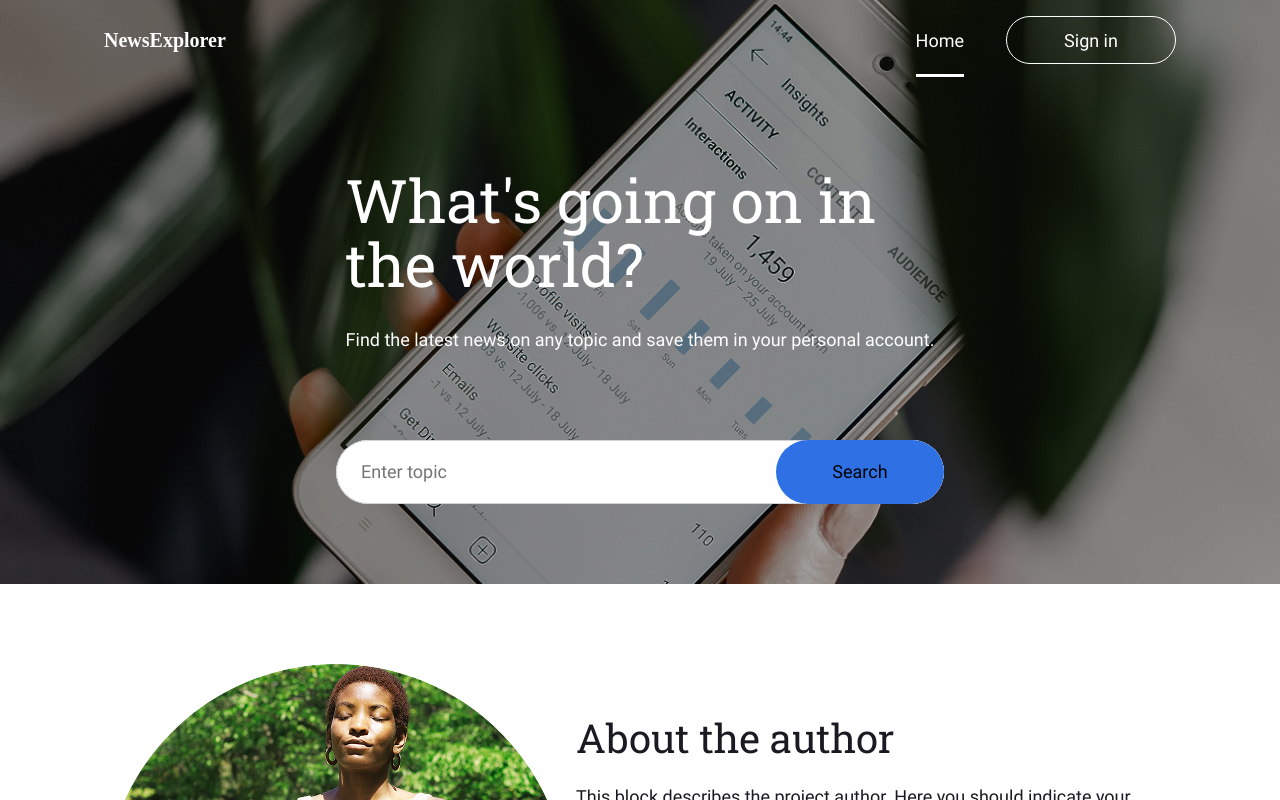
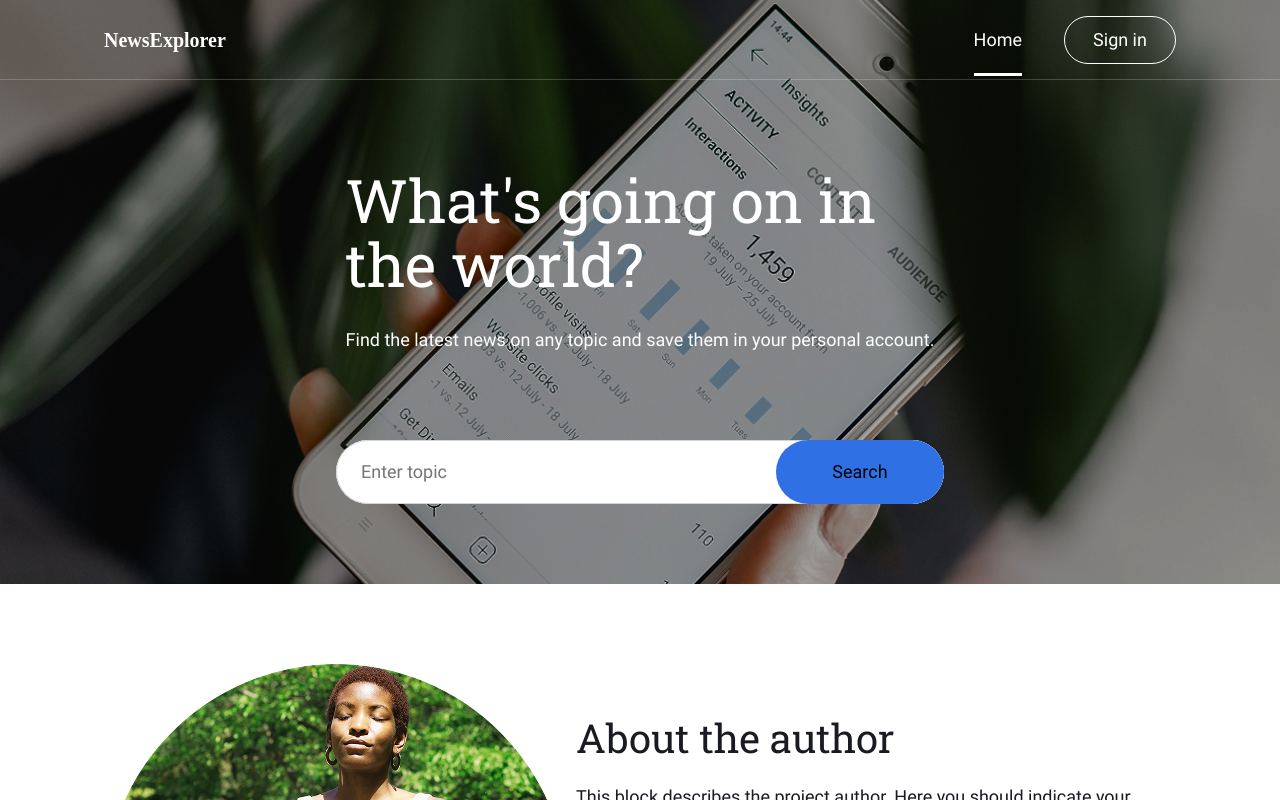
Before and after one commit to johansuarezr/project_newsexplorer, a React (Vite) app: page / in a window 1280 px wide. Shown: the top 800 px of the page. Built offline with nearby package versions, Linux system fonts and the light colour scheme.

Commit message:
debbuging styling and components

```diff
--- a/src/components/Header/Header.css
+++ b/src/components/Header/Header.css
@@ -2,13 +2,13 @@
   display: flex;
   flex-direction: column;
   width: 100%;
-  padding-bottom: 80px;
 }
 
 .header_type_home {
   justify-content: space-between;
   background-image: url(../../assets/main-page.jpg);
   background-size: cover;
+  padding-bottom: 80px;
 }
 
 .header_type_saved-news {
@@ -36,7 +36,6 @@
 .header__title {
   font-family: "Roboto Slab";
   font-weight: 400;
-  color: white;
 }
 
 .header__title_type_home {
@@ -45,6 +44,7 @@
   margin: 0 auto 32px;
   font-size: 60px;
   line-height: 64px;
+  color: white;
 }
 
 .header__title_type_saved-news {
@@ -65,7 +65,6 @@
   font-weight: 400;
   font-size: 18px;
   line-height: 24px;
-  color: white;
 }
 
 .header__sub-title_type_home {
@@ -73,6 +72,7 @@
   max-width: 608px;
   width: 100%;
   height: 24px;
+  color: white;
 }
 
 @media (max-width: 768px) {
--- a/src/components/Header/Header.jsx
+++ b/src/components/Header/Header.jsx
@@ -36,6 +36,7 @@ const Header = ({
         handleRollerOpen={handleRollerOpen}
         handleOnLoggout={handleOnLoggout}
       />
+
       <div className={isHome ? "header__hero" : "header__hero_type_saved-news"}>
         <h1
           className={
@@ -46,7 +47,7 @@ const Header = ({
         >
           {isHome
             ? "What's going on in"
-            : `${currentUser.name}, you have ${articles.length} Saved articles`}
+            : `${currentUser.name}, you have ${articles.length} saved articles`}
           <span className="header__title-second-line">
             {isHome ? "the world?" : ""}
           </span>
@@ -71,7 +72,11 @@ const Header = ({
             </>
           ) : (
             <div className="header__keywords">
-              `By keywords: {displayKeywords.join(", ")}
+              `By keywords:{" "}
+              <span className="header__keywords-bold">
+                {" "}
+                {displayKeywords.join(", ")}{" "}
+              </span>
               {remainingCount > 0
                 ? ` and ${remainingCount} other${remainingCount > 1 ? "s" : ""}`
                 : ""}
--- a/src/components/Navigation/Navigation.css
+++ b/src/components/Navigation/Navigation.css
@@ -4,7 +4,16 @@
   justify-content: space-between;
   align-items: center;
   padding: 0px 104px;
+  border-bottom: 1px solid rgba(209, 210, 214, 1);
+}
+
+.nav__home {
   color: white;
+  border-bottom: 1px solid rgba(255, 255, 255, 0.2);
+}
+
+.nav__saved-news {
+  color: black;
 }
 
 .nav__logo {
@@ -62,12 +71,25 @@
 }
 
 .nav__link-pill-btn {
-  width: 170px;
+  width: 112px;
   height: 48px;
   border-radius: 100px;
   border: 1px solid #fff;
   background-color: transparent;
   color: white;
+  text-align: left;
+}
+
+.nav__saved-news .nav__link-pill-btn {
+  color: black;
+  border-color: black;
+  background-image: url(../../assets/logout.svg);
+  background-repeat: no-repeat;
+  background-position: right 10px center;
+}
+
+.nav__home .nav__link-pill-btn {
+  text-align: center;
 }
 
 .nav__menu-btn {
--- a/src/components/Navigation/Navigation.jsx
+++ b/src/components/Navigation/Navigation.jsx
@@ -12,7 +12,15 @@ const Navigation = ({
   const location = useLocation();
 
   return (
-    <nav className="nav">
+    <nav
+      className={`nav ${
+        location.pathname === "/"
+          ? "nav__home"
+          : location.pathname === "/saved-news"
+          ? "nav__saved-news"
+          : ""
+      }`}
+    >
       <div className="nav__logo">NewsExplorer</div>
       <div className="nav__links">
         <Link
--- a/src/components/SavedNews/SavedNews.css
+++ b/src/components/SavedNews/SavedNews.css
@@ -1,14 +1,14 @@
 .saved-news {
   box-sizing: border-box;
   display: grid;
-  grid-template-columns: repeat(3, minmax(0, 1fr)); /* 3 equal columns */
+  grid-template-columns: repeat(3, minmax(0, 1fr));
   gap: 16px;
   width: 100%;
   padding: 102px 62px;
   margin: 0;
-  background-color: #fff;
+  background-color: rgba(245, 246, 247, 1);
   color: white;
-  justify-items: start; /* Ensures items align to the left in the last row */
+  justify-items: start;
 }
 
 @media screen and (max-width: 768px) {
```
Also changed, not shown: src/assets/logout.svg (added).
